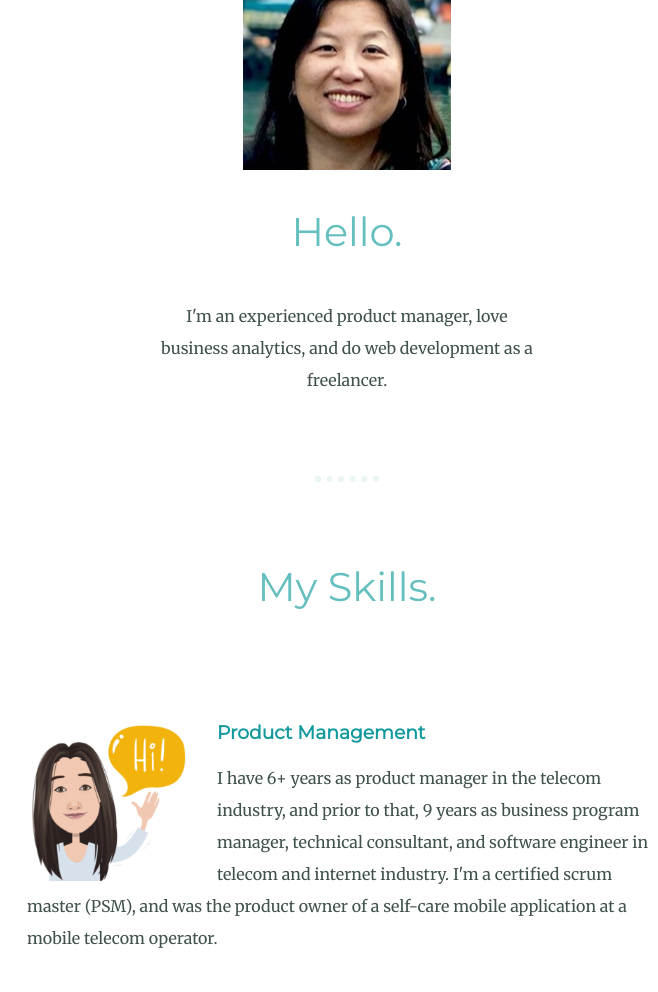
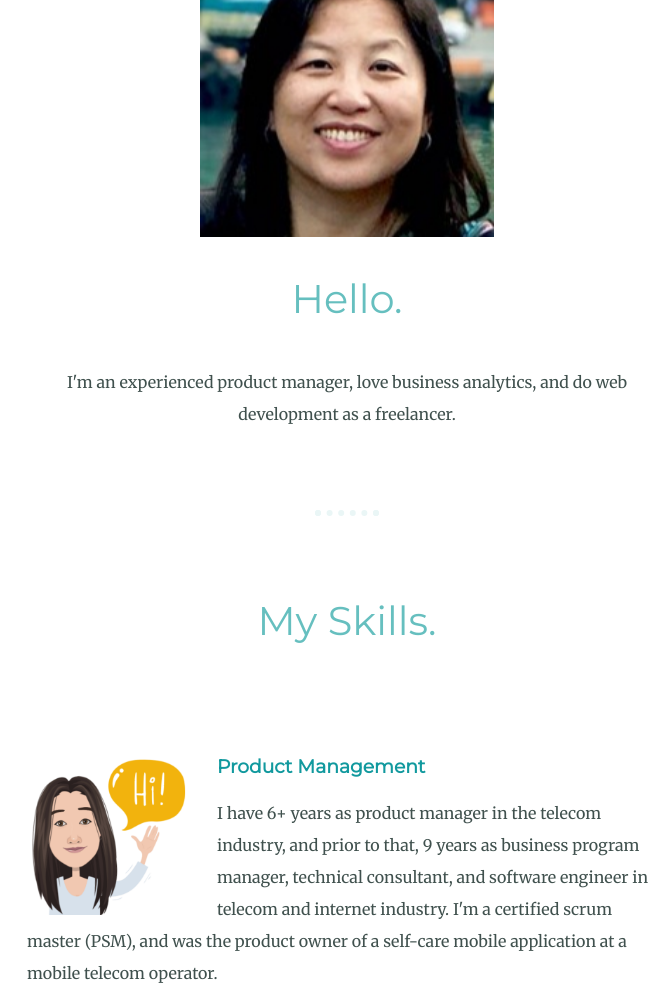
Before and after one commit to grchang2020/whoami, a plain HTML site: page index.html in a window 1280 px wide. Shown: the part 919-1911 px from the top of the page, without its empty margins (293-951 px from the left). Drawn offline with Linux system fonts and the light colour scheme.

Commit message:
Add files via upload
Changed profile picture

```diff
--- a/css/styles.css
+++ b/css/styles.css
@@ -49,7 +49,7 @@ a {
 }
 
 .middle-container {
-  margin: 100px 0;
+  margin: 80px 0;
 }
 
 .bottom-container {
@@ -73,8 +73,12 @@ a {
   text-decoration: underline;
 }
 
+.profile-img {
+  width: 23%;
+}
+
 .intro {
-  width: 30%;
+  width: 50%;
   margin: auto;
 }
 
@@ -84,7 +88,7 @@ a {
 }
 
 .contact-message {
-  width: 40%;
+  width: 50%;
   margin: 40px auto 60px;
 }
 .top-cloud {
--- a/index.html
+++ b/index.html
@@ -22,7 +22,7 @@
 
   <div class="middle-container">
     <div class="profile">
-      <img src="images/grace-img.jpg" alt="grace-img">
+      <img class="profile-img" src="images/grace-img.jpg" alt="grace-img">
       <h2>Hello.</h2>
       <p class="intro">I'm an experienced product manager, love business analytics, and do web development as a freelancer.</p>
     </div>
```
